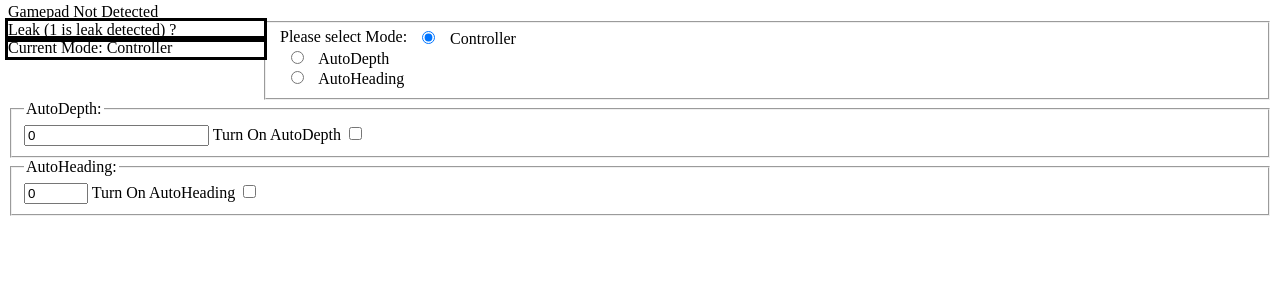
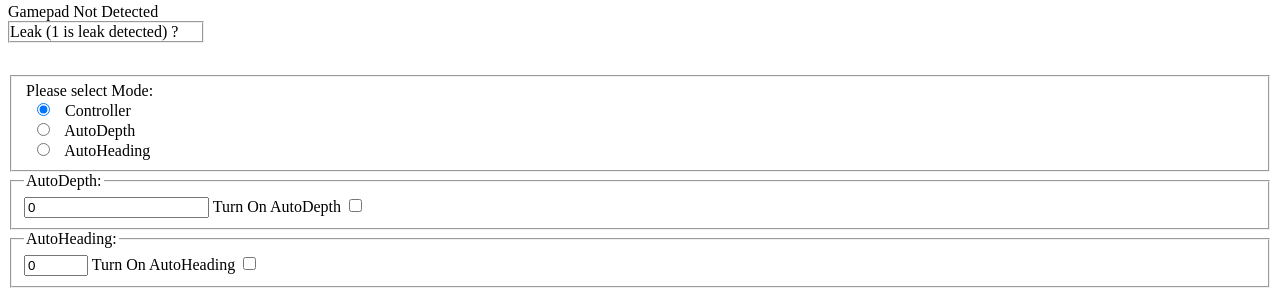
Before and after one commit to stefanociccolella/lionfish, a FastAPI app: page / in a window 1280 px wide. Shown: the part 561-857 px from the top of the page. Before the commit the page ends 777 px from the top, so only its background shows below. Run offline with FastAPI, Linux system fonts and the light colour scheme; parts of the project's set-up code (start-up, migrations or seed data) failed here and were passed over.

Commit message:
UI edits

```diff
--- a/data.json
+++ /dev/null
@@ -1 +0,0 @@
-{'Leak':'0','Internal_Temperature':'24.87','Pressure':'1016.51','Water_Temperature':'23.03','Depth':'0.04','Acceleration_X':'0.73','Acceleration_Y':'1.15','Acceleration_Z':'-8.17','Gyroscope_X':'-0.00','Gyroscope_Y':'-0.00','Gyroscope_Z':'-0.00','Magnometer_X':'9.86','Magnometer_Y':'46.06','Compass_Heading':'102.08','Magnometer_Z':'-7.45','IMU_Temperature':'28.84'}
--- a/templates/index.htm
+++ b/templates/index.htm
@@ -13,10 +13,14 @@
     p {
       display: inline;
     }
+
     .column {
       float: left;
-      width: 20vw;
+      width: 15vw;
+      border: 2px groove;
+      margin: auto;
     }
+
     .box {
       outline-style: solid;
       float: left;
@@ -36,16 +40,17 @@
   </center>
   <center><img src="http://169.254.127.13:7000/stream.mjpg" width="640" height="480"></center>
   <div id="gamepadStatus">Gamepad Not Detected</div>
+
   <div class="column">
-    <div class="box">
-      <p>Leak (1 is leak detected)</p>
-      <p class="data" id="Leak">?</p>
-    </div>
-    <div class="box" id="CurrentMode"></div>
+    <p>Leak (1 is leak detected)</p>
+    <p class="data" id="Leak">?</p>
+  </div>
   </div>
 
+
+<br><br><br>
   <fieldset>
-    <legend style="float:left">Please select Mode:</legend>
+    <legend style="float:left">Please select Mode:</legend><br>
 
       <input type="radio" id="Controller" value="Controller" name="Mode" checked="checked">
       <label for="Controller">Controller</label><br>
@@ -57,16 +62,16 @@
   </fieldset>
   <fieldset>
     <legend>AutoDepth:</legend>
-    <input id="depth" type="number" value="0"  min="0"/>
+    <input id="depth" type="number" value="0" min="0" />
     <label for="depthOn">Turn On AutoDepth</label>
-    <input  id="depthOn" type="checkbox" />
+    <input id="depthOn" type="checkbox" />
   </fieldset>
 
   <fieldset>
     <legend>AutoHeading:</legend>
-    <input id="direction" type="number" value="0"  min="0" max="360"/>
+    <input id="direction" type="number" value="0" min="0" max="360" />
     <label for="headingOn">Turn On AutoHeading</label>
-    <input  id="headingOn" type="checkbox" />
+    <input id="headingOn" type="checkbox" />
   </fieldset>
 </body>
 
```
